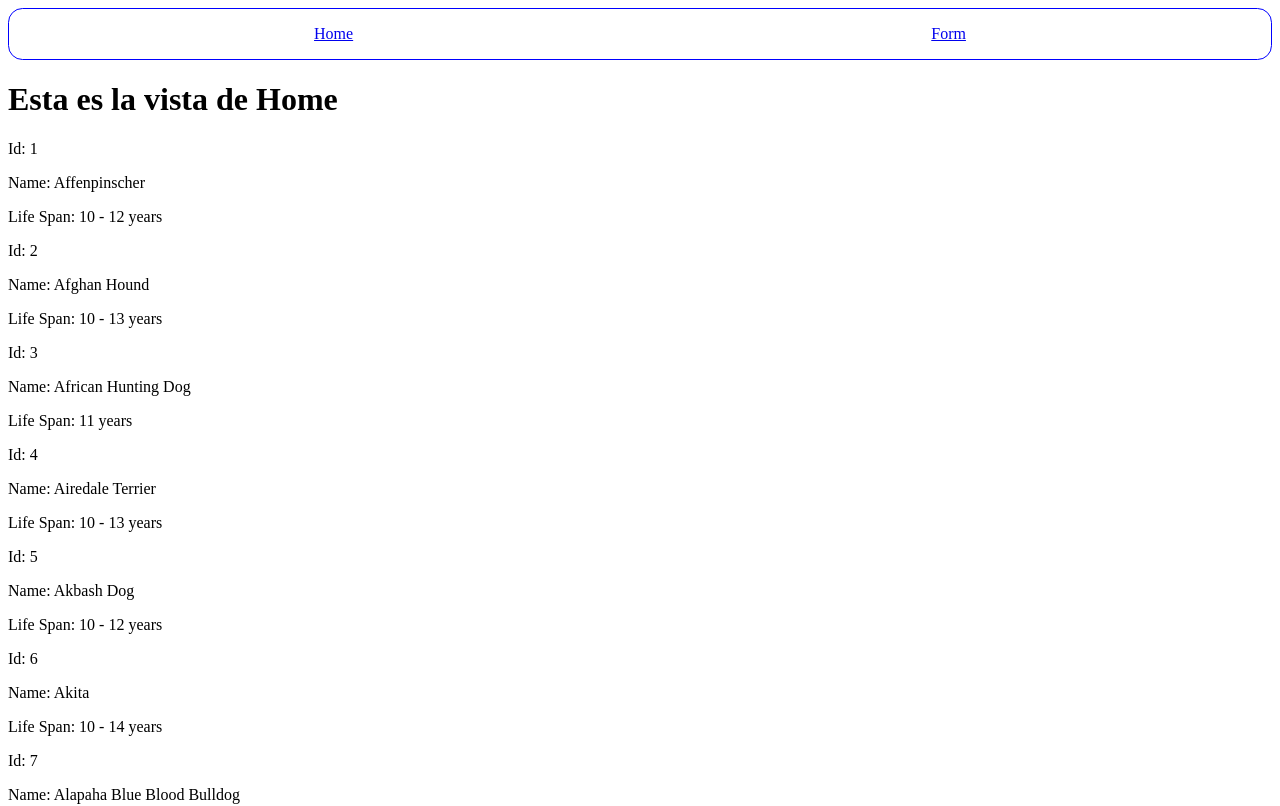
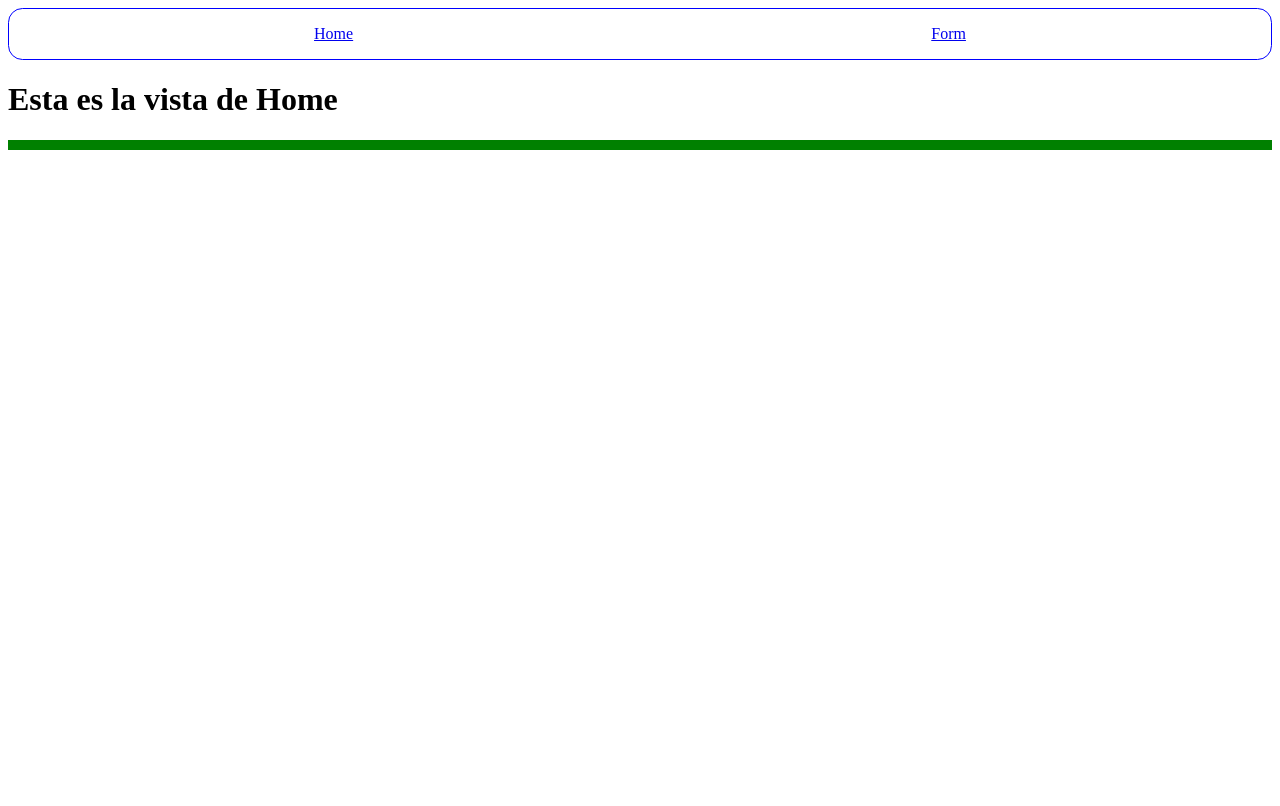
Before and after one commit to andressalazar08/pi_dogs, a React (Create React App) app in the folder client/: page /home in a window 1280 px wide. Shown: the top 806 px of the page. Built offline with nearby package versions, Linux system fonts and the light colour scheme.

Commit message:
store implemented

```diff
--- a/client/src/components/Card/Card.jsx
+++ b/client/src/components/Card/Card.jsx
@@ -1,14 +1,17 @@
 //Este componente debe mostrar la info de cada usuario mapeado
 //y además darnos un link para ir al detalle de cada usuario en cuestión
+//card es un componente dumb, es solo presentacional
+import style from "./Card.module.css"
+
 
 const Card = (props)=>{
 
     return(
-        <div>
+        <div className={style.doggieCard}>
             <p>Id: {props.id}</p>
             <p>Name: {props.name}</p>
             <p>Life Span: {props.life_span}</p>
-
+            <img src={props.image} alt={props.id} className={style.dogImage}/>
         </div>
     )
 }
--- a/client/src/components/Card/Card.module.css
+++ b/client/src/components/Card/Card.module.css
@@ -0,0 +1,11 @@
+.dogImage{
+    width: 10rem;
+    height: 10rem;
+}
+
+.doggieCard{
+    border: 2px solid rebeccapurple;
+    border-radius: 15px;
+    /* width: fit-content; */
+    /* height: fit-content; */
+}
--- a/client/src/components/CardsContainer/CardsContainer.jsx
+++ b/client/src/components/CardsContainer/CardsContainer.jsx
@@ -4,7 +4,8 @@
 // por ahora copio la salida el get al back
 
 import Card from "../Card/Card";
-
+import style from "./CardsContainer.module.css";
+import { useSelector } from "react-redux";// importo el hook para conectarr el estado global al componente
 
 const CardsContainer = () =>{
 
@@ -20,7 +21,8 @@ const CardsContainer = () =>{
           "temperament": "Stubborn, Curious, Playful, Adventurous, Active, Fun-loving"
         */
 
-
+    /*
+    ANULO EL ARRAY TEMPORAL
     const doggs = [
         {
           "id": "1",
@@ -1927,13 +1929,28 @@ const CardsContainer = () =>{
         }
       ]
 
+      */
+
+      const doggs =useSelector(state=>state.doggs)
+
+      /*
+      El objetivo es que los datos lleguen por estado
+      y se almacene en el store de redux
+      debe buscar la propiedad doggs que está en el estado global
+      debemos usar redux
+      const doggs =useSelector(state=>state.doggs)
+
+      */
+
+
     return(
-        <div>
+        <div className={style.container}>
                 {doggs.map(doggie=>{
                     return <Card
                         id={doggie.id}
                         name={doggie.name}
                         life_span={doggie.life_span}
+                        image={doggie.image}
                     />
                 })}
         </div>
--- a/client/src/components/CardsContainer/CardsContainer.module.css
+++ b/client/src/components/CardsContainer/CardsContainer.module.css
@@ -0,0 +1,8 @@
+.container{
+    border: 5px solid green;
+    display: flex;
+    flex-direction: row;
+    flex-wrap: wrap;
+    gap:1rem;
+
+}
--- a/client/src/index.js
+++ b/client/src/index.js
@@ -5,11 +5,23 @@ import App from './App';
 
 //Necesito el browser Router para abrazar las rutas de mi aplicación
 import { BrowserRouter } from "react-router-dom";
+//importo un provider para poder conectar a redux con mi aplicación
+import { Provider } from "react-redux";
+//importo el store de redux que cree
+import store from "./redux/store"
+
+/*
+con la etiqueta <Provider> queda enlazado redux a mi aplicación
+le debo pasar cuál es el store que definí
+*/
+ReactDOM.render(
 
 
-ReactDOM.render(
-    <BrowserRouter>
-    <App />
-    </BrowserRouter>,
+  <Provider store={store}>
+
+      <BrowserRouter>
+      <App />
+      </BrowserRouter>
+    </Provider>,
   document.getElementById('root')
 );
--- /dev/null
+++ b/client/src/redux/reducer.js
@@ -0,0 +1,15 @@
+//el reducer es la función que está autorizada para modificar el estado global
+//OJO ESTE ES EL ESTADO GLOBAL
+const initialState={
+    doggs:[], //cuando inicie la aplicación tendra un estado inicial vacío
+}
+
+const rootReducer = (state=initialState, action)=>{
+    switch(action.type){
+        default:
+            return{...state}
+    }
+}
+
+
+export default rootReducer;
--- /dev/null
+++ b/client/src/redux/store.js
@@ -0,0 +1,24 @@
+/*
+Redux nos facilita un estado global
+que solo puede ser moificado por el reducer
+a través de las actions
+
+*/
+
+
+import { createStore, applyMiddleware, compose } from "redux";
+import rootReducer from "./reducer";
+import thunkMiddleware from "redux-thunk";
+
+
+const composeEnhancer = window.__REDUX_DEVTOOLS_EXTENSION_COMPOSE__ || compose;
+
+
+const store = createStore(
+    rootReducer,
+    composeEnhancer(applyMiddleware(thunkMiddleware))
+
+)
+
+
+export default store;
```
Also changed, not shown: client/src/redux/actions.js (added).
